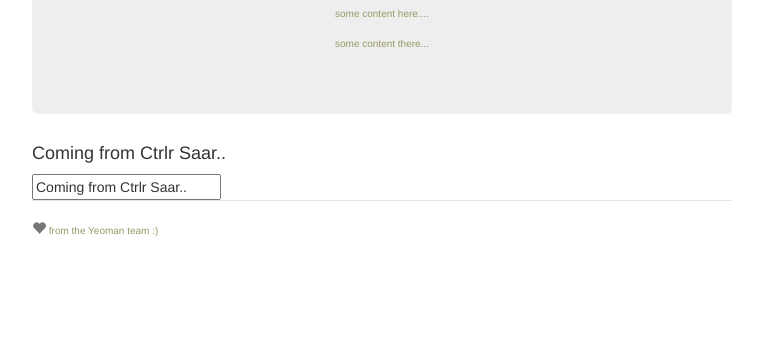
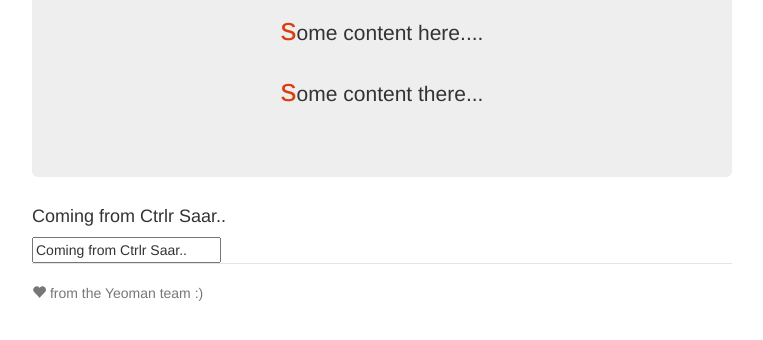
Before and after one commit to sirajrkhan/email, a website: page app/index.html in a window 1280 px wide. Shown: the part 292-632 px from the top of the page, without its empty margins (258-1021 px from the left). Drawn offline with nearby package versions, Linux system fonts and the light colour scheme; some packages are replaced by stand-ins of ours; files that its build step writes are made by us from their sources.

Commit message:
cosmetic changes with First-Letter

```diff
--- a/app/styles/main.css
+++ b/app/styles/main.css
@@ -4,9 +4,9 @@ body {
   padding-bottom: 20px;
 }
 
-p::first-line {
-    color: #999966;
-    font-size:x-small;
+p::first-letter {
+    color: #db3d0d;
+    font-size:xx-large;
 }
 
 /* Everything but the jumbotron gets side spacing for mobile first views */
```
